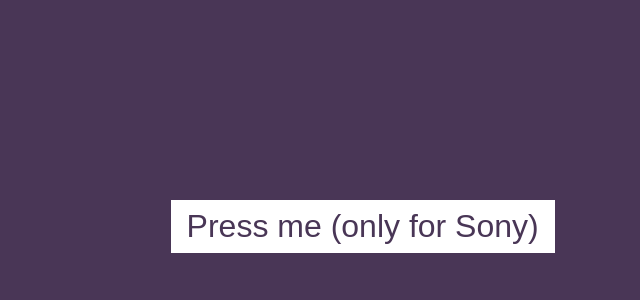
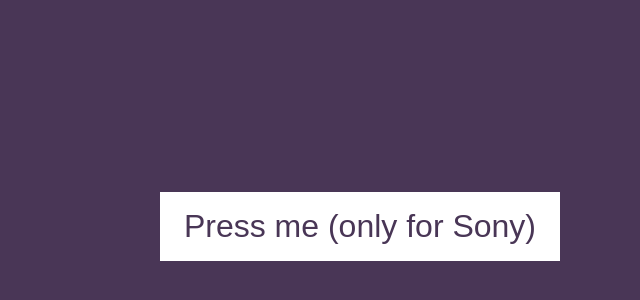
Before and after one commit to karman-ly/buba2.0, a React (Create React App) app: page / in a window 1280 px wide. Shown: the part 174-474 px from the top of the page, without its empty margins (640-1280 px from the left). Built offline with nearby package versions, Linux system fonts and the light colour scheme.

Commit message:
added effects to button

```diff
--- a/src/components/App.css
+++ b/src/components/App.css
@@ -2,4 +2,5 @@
   display: flex;
   align-content: center;
   justify-content: space-evenly;
+  height: 100vh;
 }
--- a/src/components/Article.css
+++ b/src/components/Article.css
@@ -7,7 +7,8 @@ article {
 }
 
 article::-webkit-scrollbar {
-  width: 0
+  width: 0;
+  height: 0;
 }
 
 article * {
--- a/src/components/Button.css
+++ b/src/components/Button.css
@@ -2,7 +2,19 @@ button {
   color: #493656;
   background: white;
   border: none;
-  padding: 0.5rem 1rem;
+  padding: 1rem 1.5rem;
   font-size: inherit;
   align-self: center;
+  transition: 0.15s;
 }
+
+button:hover {
+  outline: 2px solid white;
+  outline-offset: -2px;
+  background: none;
+  color: white;
+}
+
+button:active {
+  scale: 0.95
+}
--- a/src/index.css
+++ b/src/index.css
@@ -9,5 +9,4 @@ body {
   background: #493656;
   color: white;
   font-size: 2rem;
-  height: 100vh;
 }
```
